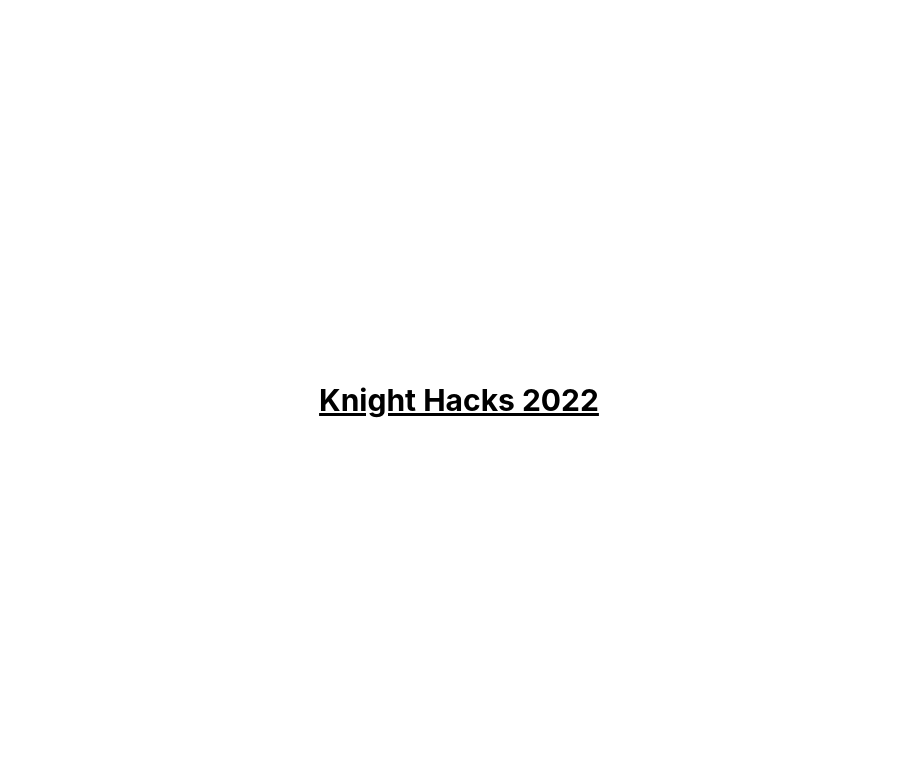
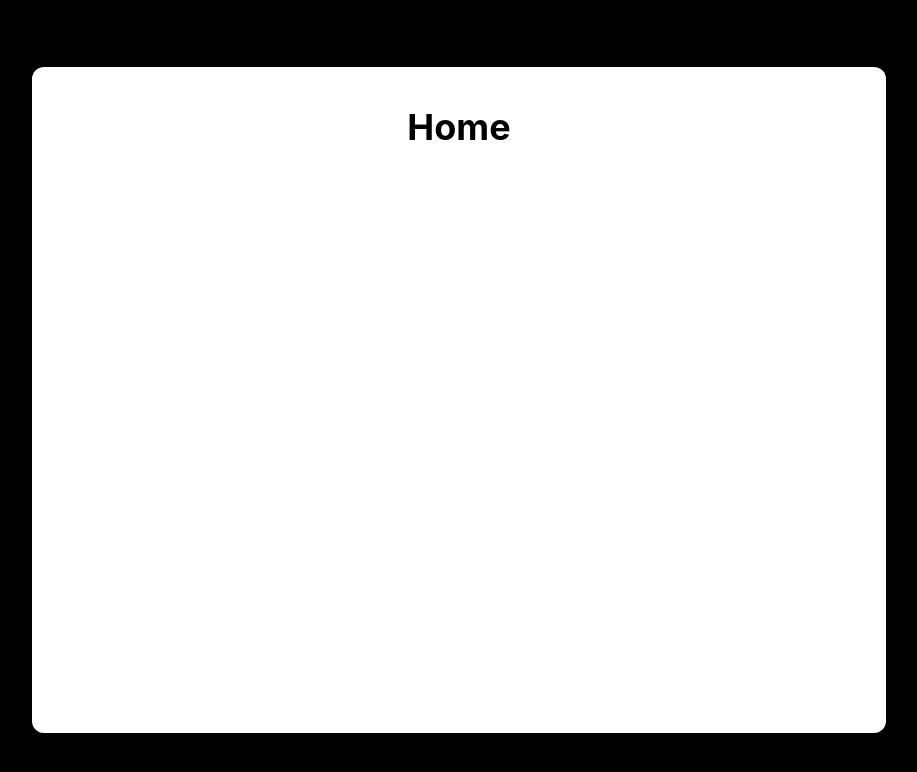
Before and after one commit to KnightHacks/hackathon-2022, a React (Create React App) app: page / in a window 1280 px wide. Shown: the top 772 px of the page, without its empty margins (181-1098 px from the left). Built offline with nearby package versions, Linux system fonts and the light colour scheme.

Commit message:
Added Home Page & Created Router

```diff
--- a/package.json
+++ b/package.json
@@ -8,6 +8,7 @@
     "@testing-library/user-event": "^13.5.0",
     "react": "^18.2.0",
     "react-dom": "^18.2.0",
+    "react-router-dom": "^6.3.0",
     "react-scripts": "5.0.1",
     "web-vitals": "^2.1.4"
   },
--- a/src/App.js
+++ b/src/App.js
@@ -1,12 +1,23 @@
 import logo from "./logo.svg";
 import "./App.css";
+import {
+  BrowserRouter,
+  Link,
+  Route,
+  useLocation,
+  Routes,
+  useNavigate,
+} from "react-router-dom";
+import Home from "./pages/Home";
 
 function App() {
   return (
-    <div className="flex h-screen">
-      <div className="m-auto">
-        <h1 className="text-3xl font-bold underline">Knight Hacks 2022</h1>
-      </div>
+    <div className="">
+      <BrowserRouter>
+        <Routes>
+          <Route path="/" element={<Home />} />
+        </Routes>
+      </BrowserRouter>
     </div>
   );
 }
--- /dev/null
+++ b/src/pages/Home.js
@@ -0,0 +1,11 @@
+import React from "react";
+
+export default function Home() {
+  return (
+    <div className="flex h-screen bg-black">
+      <div className="bg-white h-5/6 w-2/3 object-center mx-auto self-center rounded-xl p-10">
+        <h1 className="text-center font-bold text-4xl">Home</h1>
+      </div>
+    </div>
+  );
+}
```
Also changed, not shown: 1 other file (tests, documents, lock files or other folders).
